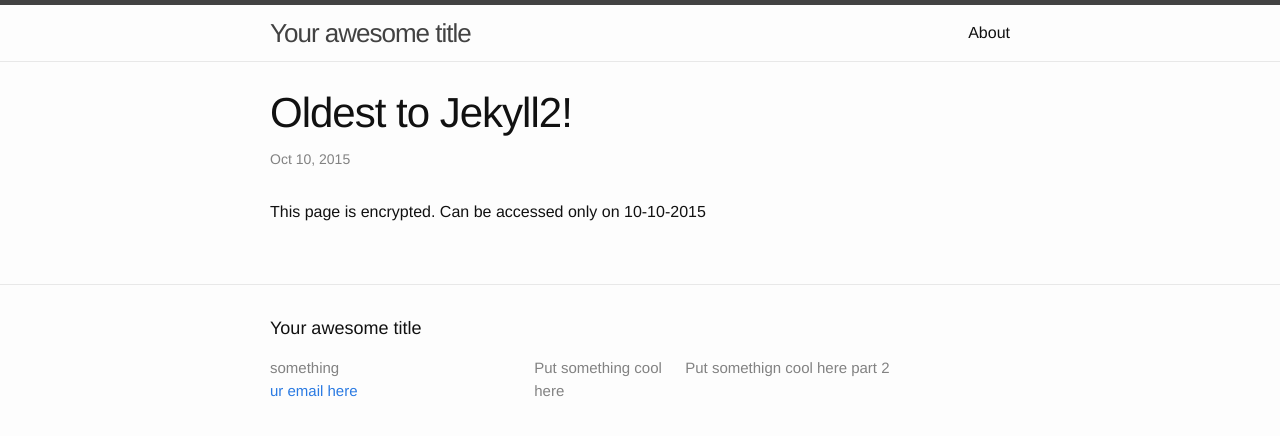
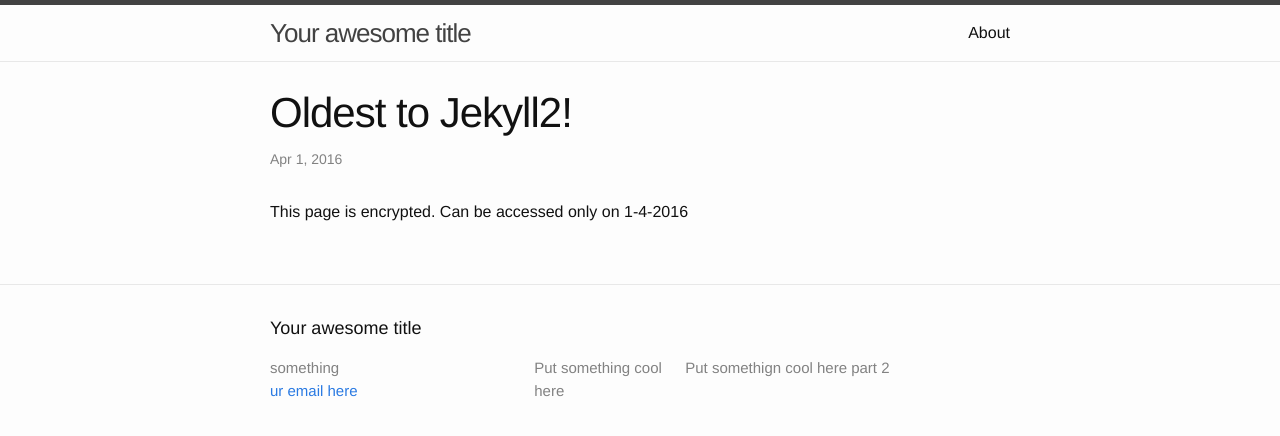
Before and after one commit to jigsaw91/visu_site, a Jekyll site: the page built from _posts/2015-10-10-try.markdown, in a window 1280 px wide. Shown: the top 436 px of the page. Built offline with Jekyll 4.4.1, drawn with Linux system fonts in a browser that asks for light colours.

Commit message:
Update 2015-10-10-try.markdown

```diff
--- a/_posts/2015-10-10-try.markdown
+++ b/_posts/2015-10-10-try.markdown
@@ -1,7 +1,7 @@
 ---
 layout: post
 title:  "Oldest to Jekyll2!"
-date:   2015-10-10 18:45:40 +0530
+date:   2016-04-01 18:45:40 +0530
 categories: jekyll update
 ---
 FIRST MODIFICATION SUCCESSFULLY DONE
```
